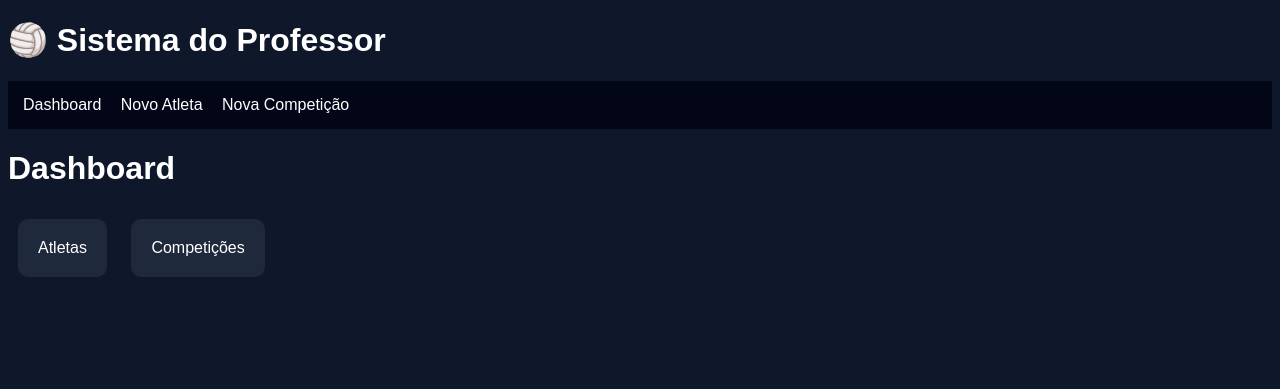
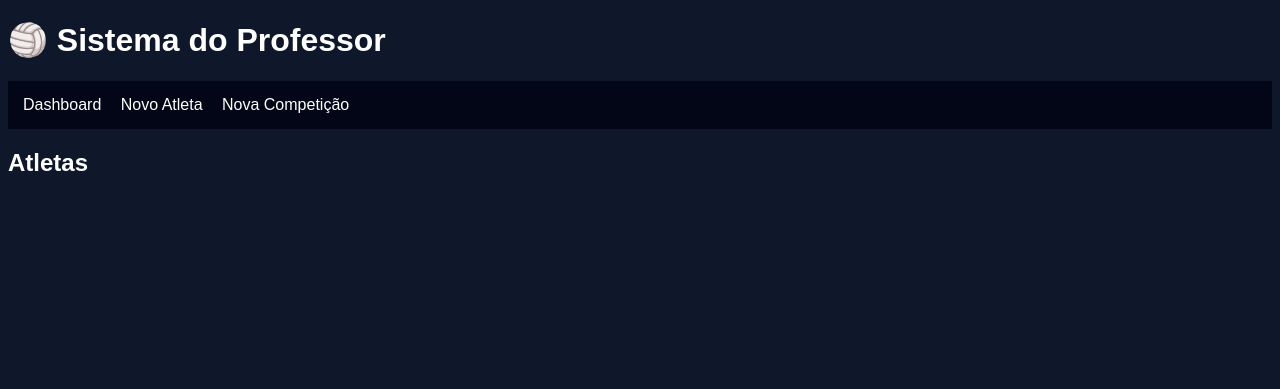
Before and after one commit to pepeuloureirob/volley-coach-system, a Flask app: page / in a window 1280 px wide. Shown: the top 389 px of the page. Run offline with Flask 3, Linux system fonts and the light colour scheme; data that the repository does not hold is empty.

Commit message:
Update index.html

```diff
--- a/templates/index.html
+++ b/templates/index.html
@@ -1,8 +1,26 @@
 {% extends 'base.html' %}
 {% block content %}
-<h1>Dashboard</h1>
-<div class="cards">
-    <div class="card">Atletas<br><strong>{{ total_atletas }}</strong></div>
-    <div class="card">Competições<br><strong>{{ total_competicoes }}</strong></div>
+
+<h2>Atletas</h2>
+
+<div class="grid">
+{% for atleta in atletas %}
+<div class="card">
+    <h3>{{ atleta.nome }}</h3>
+    <p>{{ atleta.categoria }}</p>
+
+    <a href="/editar_atleta/{{ atleta.id }}">Editar</a>
+    <a href="/remover_atleta/{{ atleta.id }}">Remover</a>
+
+    <div class="inscricao">
+        {% for comp in competicoes %}
+            <a href="/inscrever/{{ atleta.id }}/{{ comp.id }}">
+                Inscrever em {{ comp.nome }}
+            </a>
+        {% endfor %}
+    </div>
 </div>
+{% endfor %}
+</div>
+
 {% endblock %}
```
